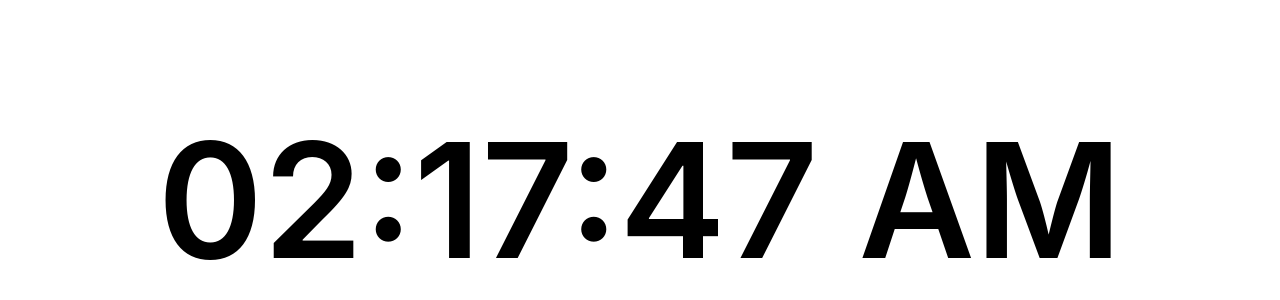
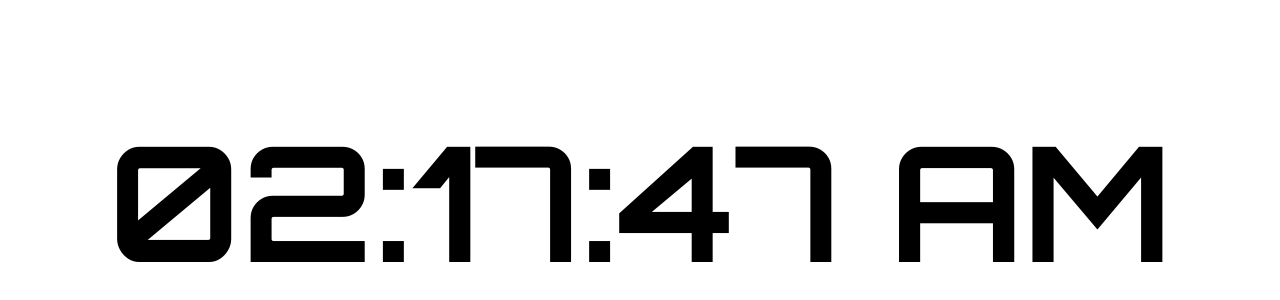
Before and after one commit to CoreyHutcheson/alarm-clock, a React (Create React App) app: page / in a window 1280 px wide. Shown: the part 200-500 px from the top of the page. Built offline with nearby package versions, Linux system fonts and the light colour scheme.

Commit message:
Implements digital clock font

```diff
--- a/src/index.css
+++ b/src/index.css
@@ -1,3 +1,5 @@
+@import url("https://fonts.googleapis.com/css?family=Orbitron:400,700&display=swap");
+
 body {
   margin: 0;
   font-family: -apple-system, BlinkMacSystemFont, "Segoe UI", "Roboto", "Oxygen",
--- a/src/style.module.scss
+++ b/src/style.module.scss
@@ -1,4 +1,5 @@
 .time {
+  font-family: "Orbitron";
   font-weight: 600;
   font-size: 10rem;
 }
```
Also changed, not shown: 2 other files (tests, documents, lock files or other folders).
